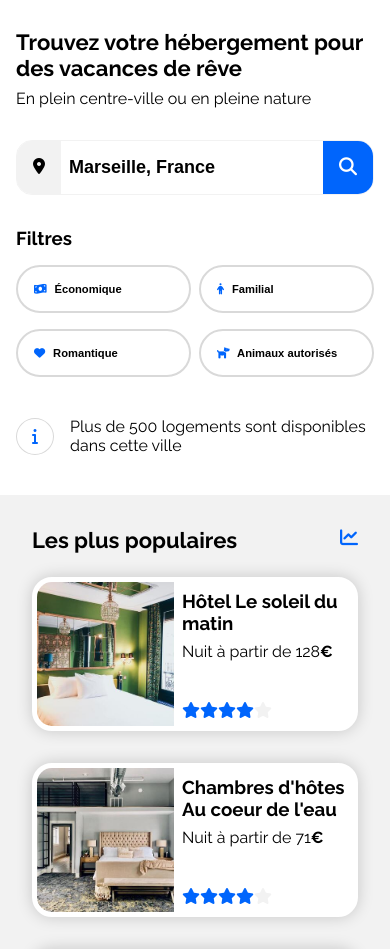
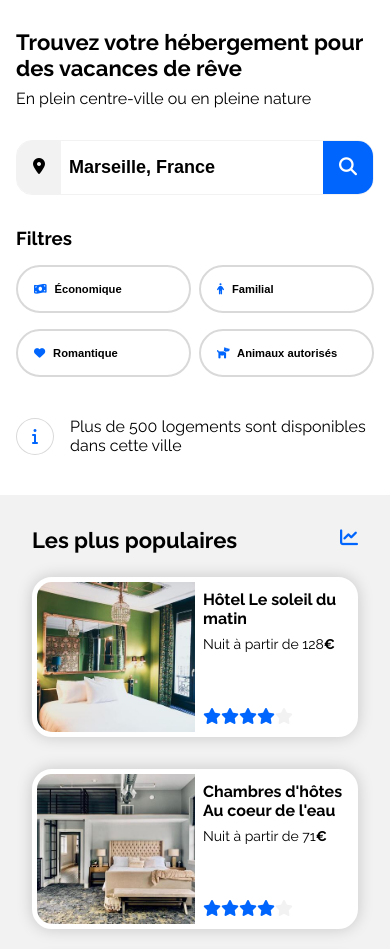
Before and after one commit to Kitine23/booki-oc, a plain HTML site: page index.html in a window 390 px wide. Shown: the part 124-1073 px from the top of the page. Drawn offline with Linux system fonts and the light colour scheme.

Commit message:
media queries completed

```diff
--- a/css/style.css
+++ b/css/style.css
@@ -61,6 +61,14 @@ h2 {
   box-shadow: 0 0 16px #0000002e;
 }
 
+.card h3 {
+  font-size: 1rem;
+}
+
+.card p {
+  font-size: 0.875rem; /*14px*/
+}
+
 .card > img {
   height: 124px;
   object-fit: cover;
@@ -74,11 +82,12 @@ h2 {
 .card.card-horizontal {
   flex-direction: row;
   align-items: stretch;
+  height: 144px;
 }
 
 .card.card-horizontal > img {
   width: 137px;
-  height: 144px;
+  height: 100%;
 }
 
 .card.card-horizontal .card-content {
@@ -362,8 +371,16 @@ footer li {
   .card.card-horizontal {
     flex-direction: row;
     align-items: stretch;
-    width: 182px;
-    height: 267px;
+    width: 100%;
+    height: 160px;
+  }
+
+  .card.card-horizontal > img {
+    width: 50%;
+  }
+
+  .card.card-portrait > img {
+    height: 211px;
   }
 
   .lodging-city {
@@ -381,6 +398,11 @@ footer li {
 
   .filters {
     gap: 1rem;
+  }
+
+  footer .footer-content {
+    gap: 3rem;
+    padding: 2rem 4rem;
   }
 }
 /*mobile*/
@@ -415,11 +437,6 @@ footer li {
   }
   footer .footer-content {
     flex-direction: column;
-  }
-
-  .card.card-horizontal {
-    width: auto;
-    height: auto;
   }
 
   .card.card-portrait > img {
@@ -513,4 +530,8 @@ footer li {
     color: #0065fc;
     border-bottom: 3px solid #0065fc;
   }
+
+  footer .footer-content {
+    gap: 2rem;
+  }
 }
```
